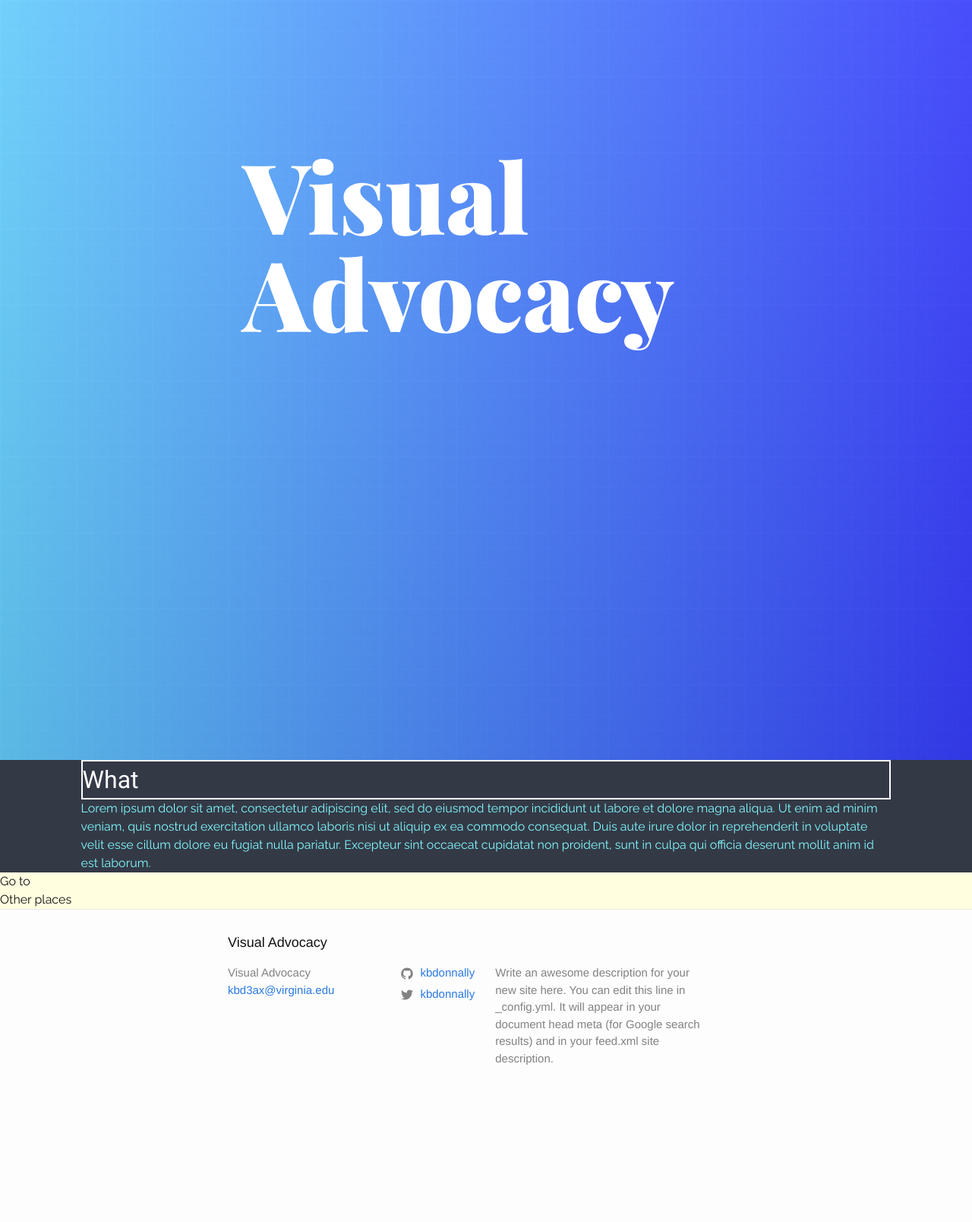
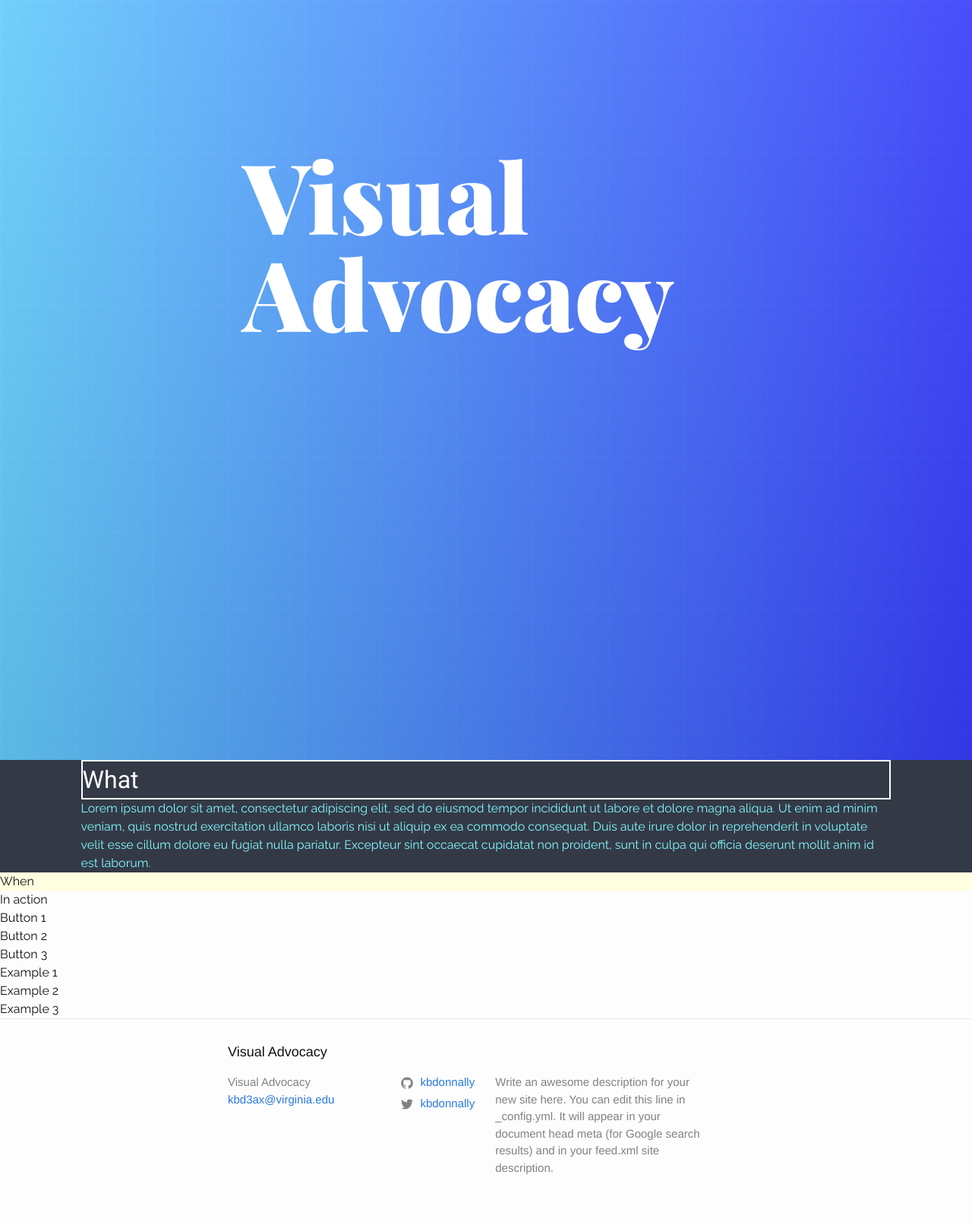
Before and after one commit to kbdonnally/visual-advocacy, a Jekyll site: the page built from new-home.html, in a window 1280 px wide. Shown: the whole page at 76% size. Built offline with Jekyll 4.4.1, drawn with Linux system fonts in a browser that asks for light colours; before the commit the page ends 1464 px from its top, so only the background shows below that.

Commit message:
Add grid/HTML section for a timeline & examples

```diff
--- a/_sass/_homepage.scss
+++ b/_sass/_homepage.scss
@@ -22,7 +22,8 @@ html, body {
 	grid-template-areas: "landing"
 						 "links"
 						 "explainer"
-						 "goto";
+						 "timeline"
+						 "examples";
 	font-family: "Raleway", sans-serif;
 }
 
@@ -136,12 +137,24 @@ html, body {
 }
 
 /**
- * More links (may change)
+ * Timeline
  */
 
-.home-grid-goto {
-	grid-area: goto;
+.home-grid-timeline {
+	grid-area: timeline;
 	background-color: lightyellow;
+}
+
+.home-timeline__title {
+
+}
+
+.home-timeline__line-wrapper {
+
+}
+
+.home-grid-examples {
+	grid-area: examples;
 }
 
 header {
--- a/new-home.html
+++ b/new-home.html
@@ -5,9 +5,11 @@ permalink: /new-home/
 ---
 
 <div class="home-grid-container">
+	<!-- Landing page -->
 	<div class="home-grid-landing">
 		<div class="home-landing__title">Visual<br/>Advocacy</div>
 	</div>
+
 	<div class="home-grid-links">
 		<div class="home-link__wrapper">
 			<a class="home-link__link" href="#">Link to Page</a>
@@ -22,12 +24,38 @@ permalink: /new-home/
 			<a class="home-link__link" href="#">Link to Page</a>
 		</div>
 	</div>
+	<!-- Concepts and history -->
 	<div class="home-grid-explainer">
 		<div class="home-explainer__title">What</div>
 		<div class="home-explainer__text">Lorem ipsum dolor sit amet, consectetur adipiscing elit, sed do eiusmod tempor incididunt ut labore et dolore magna aliqua. Ut enim ad minim veniam, quis nostrud exercitation ullamco laboris nisi ut aliquip ex ea commodo consequat. Duis aute irure dolor in reprehenderit in voluptate velit esse cillum dolore eu fugiat nulla pariatur. Excepteur sint occaecat cupidatat non proident, sunt in culpa qui officia deserunt mollit anim id est laborum.</div>
 	</div>
-	<div class="home-grid-goto">
-		<div>Go to</div>
-		<div>Other places</div>
+	<!-- Timeline of tech advances -->
+	<div class="home-grid-timeline">
+		<div class="home-timeline__title">When</div>
+		<div class="home-timeline__line-wrapper">
+			<!-- insert events here -->
+		</div>
 	</div>
+	<!-- Examples around the web -->
+	<div class="home-grid-examples">
+		<div class="home-examples__title">In action</div>
+		<div class="home-examples__btns">
+			<div class="home-examples__btn--1">Button 1</div>
+			<div class="home-examples__btn--2">Button 2</div>
+			<div class="home-examples__btn--3">Button 3</div>
+		</div>
+		<div class="home-examples__container">
+			<!-- do these with a loop, esp since needs title + pics + text for all 3 -->
+			<div class="home-examples__example--1">
+				Example 1
+			</div>
+			<div class="home-examples__example--2">
+				Example 2
+			</div>
+			<div class="home-examples__example--3">
+				Example 3
+			</div>
+		</div>
+	</div>
+
 </div>
```
